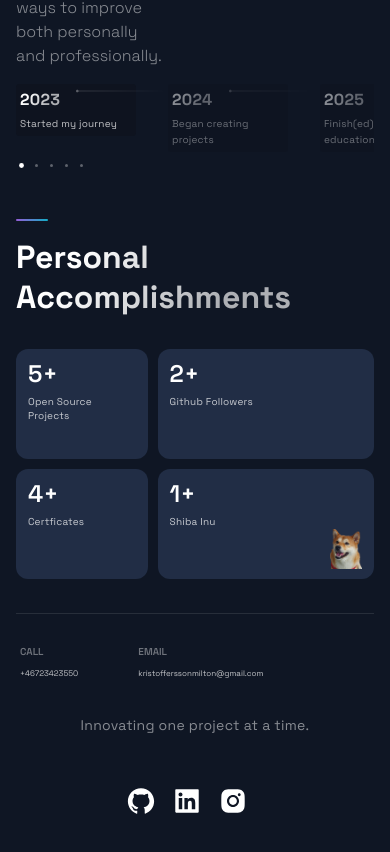
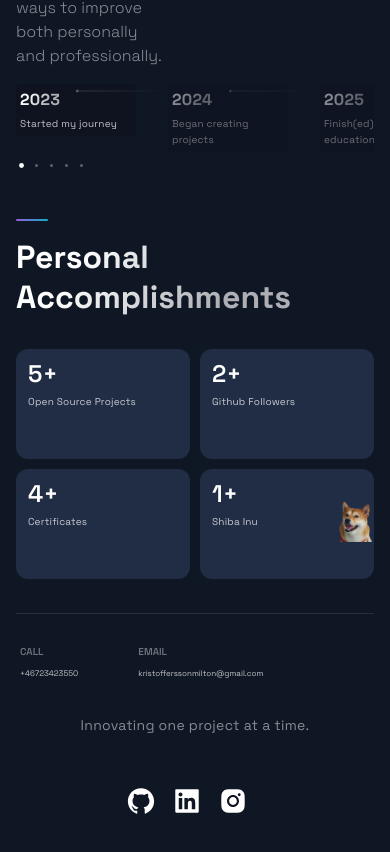
Before and after one commit to Milton3000/NextJS-Portfolio, a Next.js app: page / in a window 390 px wide. Shown: the part 4059-4911 px from the top of the page. Built offline with nearby package versions, Linux system fonts and the light colour scheme.

Commit message:
inline styles for the img, responsiveness and rendering

```diff
--- a/src/components/Acomplishments/Acomplishments.js
+++ b/src/components/Acomplishments/Acomplishments.js
@@ -1,28 +1,47 @@
-import React from 'react';
-import { Section, SectionDivider, SectionTitle } from '../../styles/GlobalComponents';
-import { Box, Boxes, BoxNum, BoxText } from './AcomplishmentsStyles';
+import React from "react";
+import {
+  Section,
+  SectionDivider,
+  SectionTitle,
+} from "../../styles/GlobalComponents";
+import { Box, Boxes, BoxNum, BoxText } from "./AcomplishmentsStyles";
 
 // Can move to constants folder later, but it's quite short.
 const data = [
-  { number: 5, text: 'Open Source Projects'},
-  { number: 4, text: 'Certficates', },
-  { number: 2, text: 'Github Followers', },
-  { number: 1, text: 'Shiba Inu', icon: '/images/luna.png' } // Changed the icon filename to 'luna.png'
+  { number: 5, text: "Open Source Projects" },
+  { number: 4, text: "Certificates" },
+  { number: 2, text: "Github Followers" },
+  { number: 1, text: "Shiba Inu", icon: "/images/luna.png" },
 ];
 
 const Acomplishments = () => (
   <Section>
-    <SectionTitle>
-      Personal Accomplishments
-    </SectionTitle>
+    <SectionTitle>Personal Accomplishments</SectionTitle>
     <Boxes>
       {data.map((card, index) => (
         <Box key={index}>
-          <BoxNum>
-            {card.number}+
-          </BoxNum>
-          <BoxText>{card.text}</BoxText>
-          {index === data.length - 1 && card.icon && <img src={card.icon} alt="luna" style={{ maxWidth: '40px', maxHeight: '40px', marginLeft: '160px' }} />} {/* Add this line to conditionally render the image and set its maximum width and height */}
+          <BoxNum>{card.number}+</BoxNum>
+          <BoxText style={{ position: "relative" }}>
+            {card.text}
+            {index === data.length - 1 && card.icon && (
+              <>
+                <span style={{ visibility: "hidden" }}>Shiba Inu</span>
+                <img
+                  src={card.icon}
+                  alt="luna"
+                  style={{
+                    position: "absolute",
+                    top: "50%",
+                    left: "100%",
+                    transform: "translate(-100%, -50%)",
+                    maxWidth: "40px",
+                    maxHeight: "40px",
+                    marginLeft: "10px",
+                  }}
+                />
+              </>
+            )}
+          </BoxText>
         </Box>
       ))}
     </Boxes>
```
